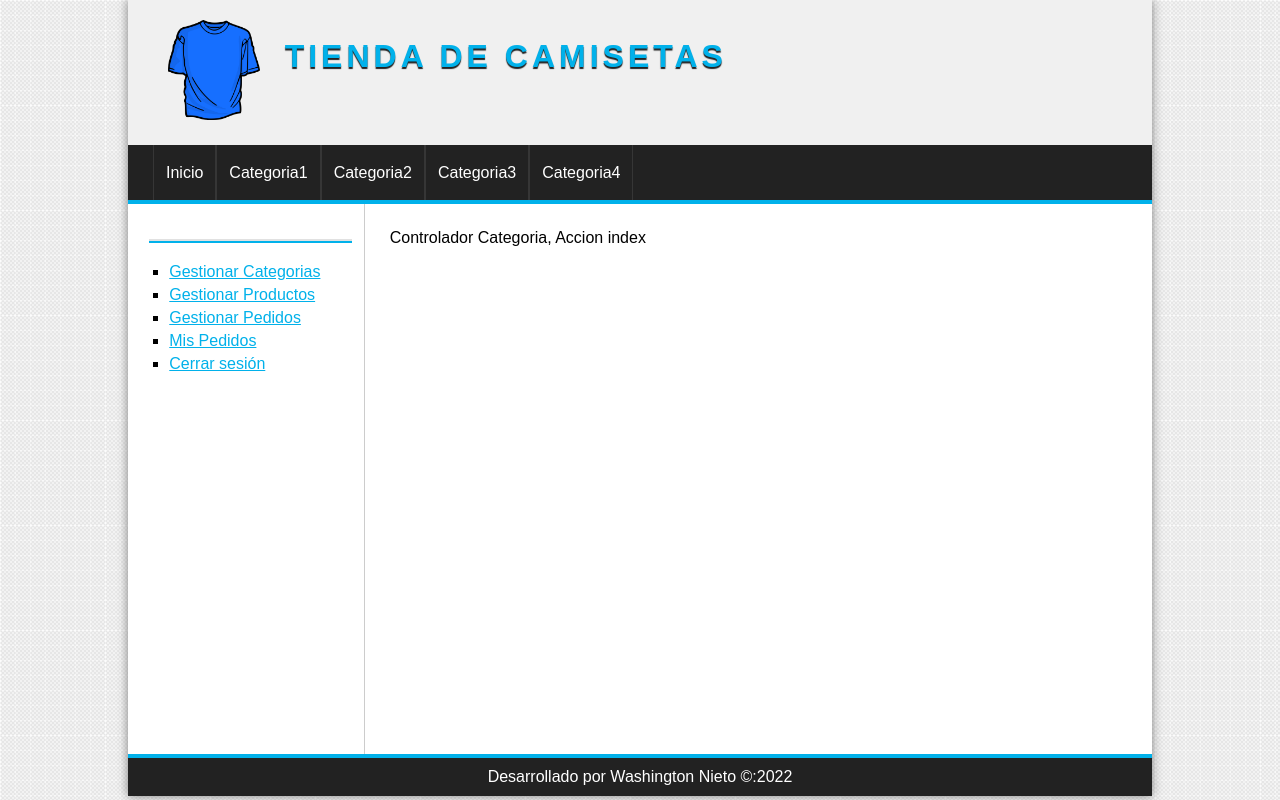
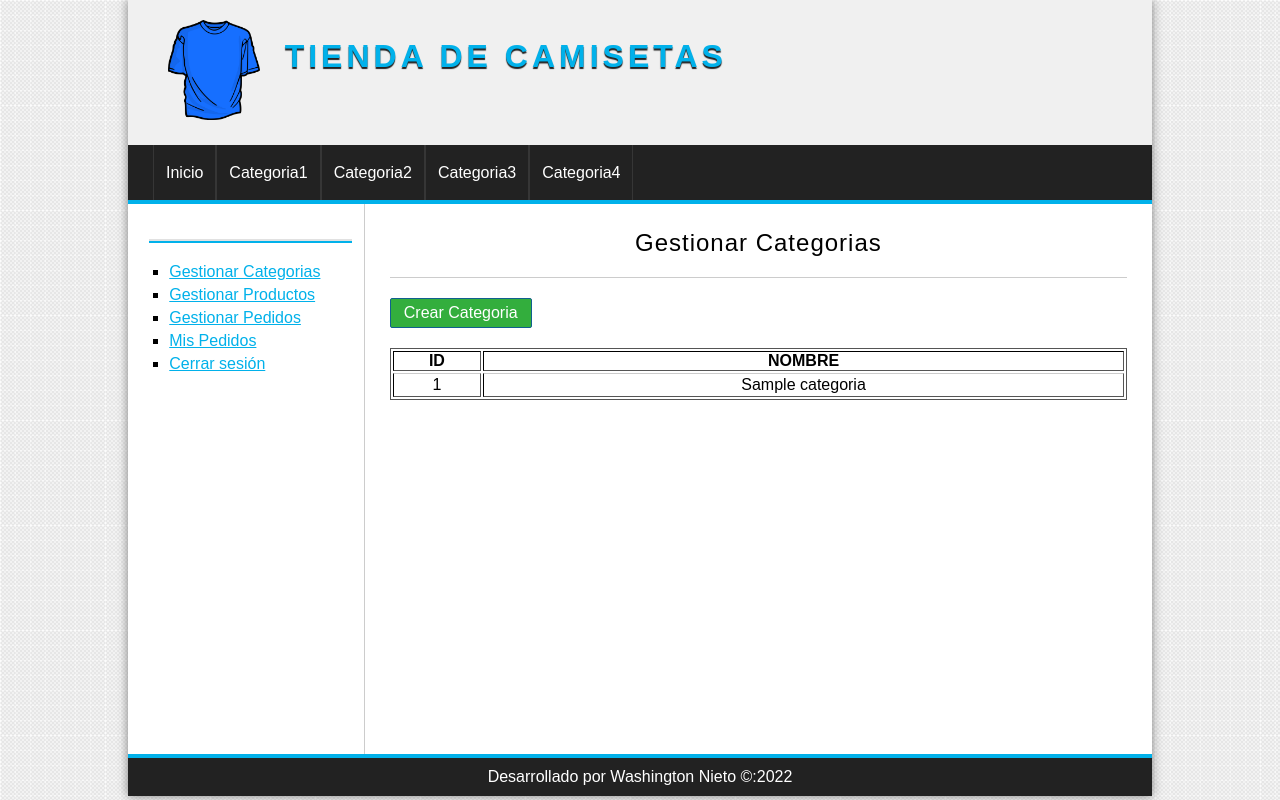
Before and after one commit to WashingtonNieto/Tienda, a PHP site: page /Tienda/categoria/index in a window 1280 px wide. Run offline with PHP 8.4, Linux system fonts and the light colour scheme; the visitor is signed in with stand-in values (Sample User, id 1); tables that the repository leaves empty or names only in its code hold one stand-in row (values such as "Sample post").

Commit message:
Categorias

```diff
--- a/assets/css/styles.css
+++ b/assets/css/styles.css
@@ -29,6 +29,18 @@ a:hover{
 .alert_red{
     color: red;
 }
+
+table{
+    text-align: center;
+    width: 100%; /*para que ocupe todo el ancho*/
+    border: 1px solid #555;
+}
+
+td{
+    border-top: 1px solid #ccc;
+    padding: 2px;
+}
+
 
 /*CONTAINER*/
 #container{
@@ -214,6 +226,11 @@ button, .button{
     color: white !important;
     text-decoration: none;
 }
+.button-small{
+    width: 120px;
+    text-align: center;
+    margin-bottom: 20px;
+}
 
 label,
 input[type="button"],
--- a/controllers/CategoriaController.php
+++ b/controllers/CategoriaController.php
@@ -1,7 +1,29 @@
 <?php
+
+require_once 'models/categoria.php';
 
 class CategoriaController{
     public function index(){
-        echo "Controlador Categoria, Accion index";
+        Utils::isAdmin();
+        $categoria = new Categoria();
+        $categorias = $categoria->getAll();
+
+        require_once 'views/categoria/index.php';
+    }
+
+    public function crear(){
+        Utils::isAdmin();
+        require_once 'views/categoria/crear.php';
+    }
+
+    public function save(){
+        Utils::isAdmin();
+        if(isset($_POST) && isset($_POST['nombre'])){
+            //Guardar la categoria
+            $categoria = new Categoria();
+            $categoria->setNombre($_POST['nombre']);
+            $save = $categoria->save();
+        }
+        header("Location:".base_url."categoria/index");
     }
 }
--- /dev/null
+++ b/models/categoria.php
@@ -0,0 +1,47 @@
+<?php
+
+class Categoria{
+    private $id;
+    private $nombre;
+    private $db;
+
+    public function __construct(){
+        $this->db = Database::connect();
+    }
+
+    public function getId() {
+        return $this->id;
+    }
+
+    public function getNombre() {
+        return $this->nombre;
+    }
+
+    public function setId($id): void {
+        $this->id = $id;
+    }
+
+    public function setNombre($nombre): void {
+        $this->nombre = $this->db->real_escape_string($nombre);
+
+    }
+
+    public function getAll(){
+        $categorias = $this->db->query("SELECT * FROM categorias ORDER BY id DESC");
+        return $categorias;
+    }
+
+    public function save(){
+        $sql = "INSERT INTO categorias VALUES(NULL, '{$this->getNombre()}');";
+        $save = $this->db->query($sql);
+
+        $result = false;
+        if($save){
+            $result = true;
+        }
+        return $result;
+    }
+
+
+
+}
--- /dev/null
+++ b/views/categoria/index.php
@@ -0,0 +1,20 @@
+<h1>Gestionar Categorias</h1>
+
+<a href="<?=base_url?>categoria/crear" class="button button-small">
+    Crear Categoria
+</a>
+
+<table border="1">
+    <tr>
+        <th>ID</th>
+        <th>NOMBRE</th>
+    </tr>
+   <?php while($cat = $categorias->fetch_object()): ?>
+
+    <tr>
+        <td><?=$cat->id; ?></td>
+        <td><?=$cat->nombre; ?></td>
+    </tr>
+
+    <?php endwhile; ?>
+</table>
--- a/views/layout/sidebar.php
+++ b/views/layout/sidebar.php
@@ -11,15 +11,15 @@
                 <label for="password">Contrasena</label>
                 <input type="password" name="password" />
                 <input type="submit" value="Enviar" />
+            </form>
 
-            </form>
         <?php else: ?>
             <h3><?=$_SESSION['identity']->nombre?> <?=$_SESSION['identity']->apellidos?></h3>
         <?php endif; ?>
 
         <ul>
             <?php if(isset($_SESSION['admin'])): ?>
-                <li><a href="#">Gestionar Categorias</a></li>
+                <li><a href="<?=base_url?>categoria/index">Gestionar Categorias</a></li>
                 <li><a href="#">Gestionar Productos</a></li>
                 <li><a href="#">Gestionar Pedidos</a></li>
             <?php endif; ?>
@@ -27,6 +27,8 @@
             <?php if(isset($_SESSION['identity'])): ?>
                 <li><a href="#">Mis Pedidos</a></li>
                 <li><a href="<?=base_url?>usuario/logout">Cerrar sesión</a></li>
+            <?php else: ?>
+                <li><a href="<?=base_url?>usuario/registro">Registrate aqui!</a></li>
             <?php endif; ?>
 
         </ul>
```
Also changed, not shown: views/categoria/crear.php (added, +8 -0 lines).
